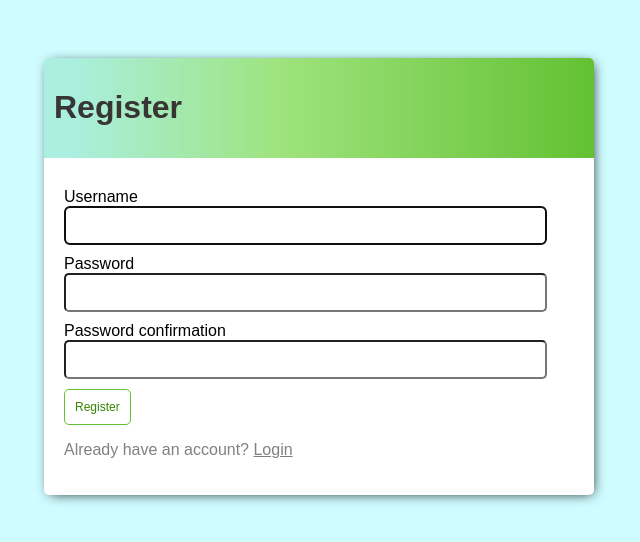
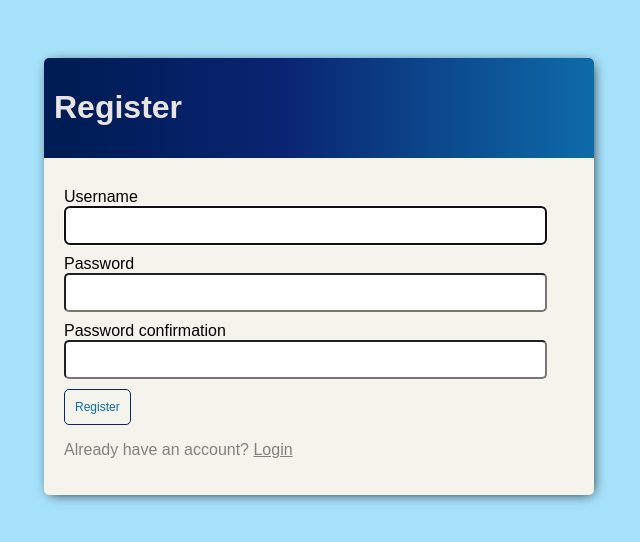
Before and after one commit to BogdanRulea/to-do-list-python-django, a Django app: page /register/ in a window 1280 px wide. Shown: the top 542 px of the page, without its empty margins (321-961 px from the left). Run offline with Django 3.2, Linux system fonts and the light colour scheme; some web fonts are replaced.

Commit message:
theme update

```diff
--- a/base/templates/base/main.html
+++ b/base/templates/base/main.html
@@ -11,7 +11,7 @@
     <link href="https://fonts.googleapis.com/css2?family=Signika+Negative&display=swap" rel="stylesheet">
     <style>
         body{
-            background-color: #CFFCFF;
+            background-color: #A6E1FA;
             font-family: 'Signika Negative', sans-serif;
             padding-top: 50px;
         }
@@ -27,7 +27,7 @@
             max-width: 550px;
             margin: auto;
             border-radius: 5px 5px 5px 5px;
-            background-color: #fff;
+            background-color: #F4F4ED;
             -webkit-box-shadow: 2px 2px 13px -4px rgb(0, 0, 0);
             box-shadow: 2px 2px 13px -4px rgb(0, 0, 0);
         }
@@ -35,13 +35,13 @@
         .header-bar{
             display: flex;
             justify-content: space-between;
-            color: rgb(56, 53, 53);
+            color: rgb(233, 227, 227);
             padding: 10px;
             border-radius: 5px 5px 0 0;
-            background: linear-gradient(90deg, #AAEFDF 5%, #9EE37D 43%, #63C132 100%);
+            background: linear-gradient(90deg, #001C55 5%, #0A2472 43%, #0E6BA8 100%);
         }
         .header-bar a{
-            color: rgb(56, 53, 53);
+            color: rgb(233, 227, 227);
             text-decoration: none;
         }
 
@@ -50,7 +50,7 @@
             align-items: center;
             justify-content: space-between;
             padding: 20px;
-            background-color: #fff;
+            background-color: #F4F4ED;
             border-top: 1px solid rgb(226,226,226);
         }
 
@@ -75,7 +75,7 @@
         {
             height: 20px;
             width: 20px;
-            background-color: rgb(236, 81, 81);
+            background-color: rgb(247, 117, 117);
             border-radius: 50%;
         }
 
@@ -117,9 +117,9 @@
 
         .button{
 
-            border: 1px solid #63C132;
-            background-color: #fff;
-            color: #358600;
+            border: 1px solid #0A2472;
+            background-color: #F4F4ED;
+            color: #0E6BA8;
             padding: 10px;
             font-size: 12px;
             border-radius: 5px;
```
Also changed, not shown: db.sqlite3.
